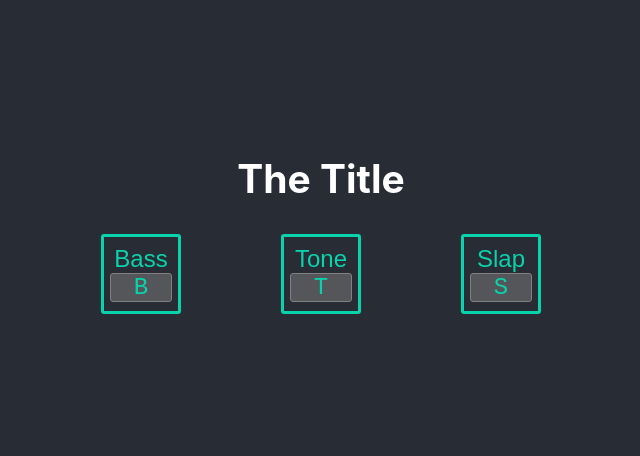
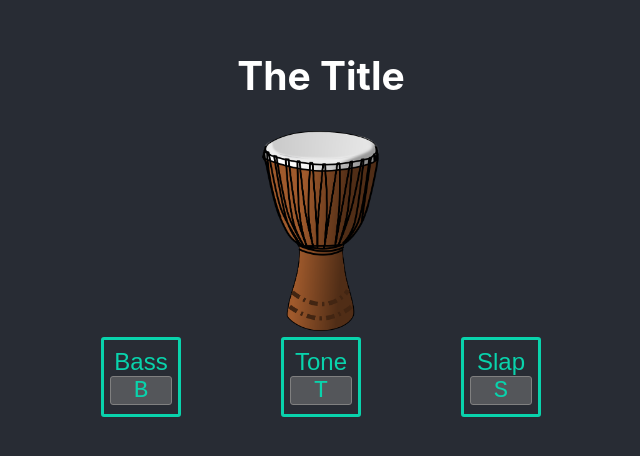
Before and after one commit to aosteraas/Drummer-Boy, a React (Create React App) app: page / in a window 1280 px wide. Shown: the part 182-638 px from the top of the page, without its empty margins (319-959 px from the left). Built offline with nearby package versions, Linux system fonts and the light colour scheme.

Commit message:
add image support for TS

```diff
--- a/src/components/App.tsx
+++ b/src/components/App.tsx
@@ -1,5 +1,6 @@
 import React from 'react';
 import { AppStyle } from '../styles/AppStyles';
+import { Drum } from './Drum';
 import { Buttons } from './Buttons';
 
 const App: React.FC = () => {
@@ -10,6 +11,7 @@ const App: React.FC = () => {
           <h2>The Title</h2>
         </header>
         <main>
+          <Drum />
           <Buttons />
         </main>
       </div>
--- /dev/null
+++ b/src/components/Drum.tsx
@@ -0,0 +1,6 @@
+import React from 'react';
+import djembe from '../images/djembe.png';
+
+export const Drum = () => {
+  return <img src={djembe} height="200" alt="djembe" />;
+};
--- /dev/null
+++ b/src/images.d.ts
@@ -0,0 +1 @@
+declare module '*.png';
```
Also changed, not shown: src/images/djembe.png (added).
